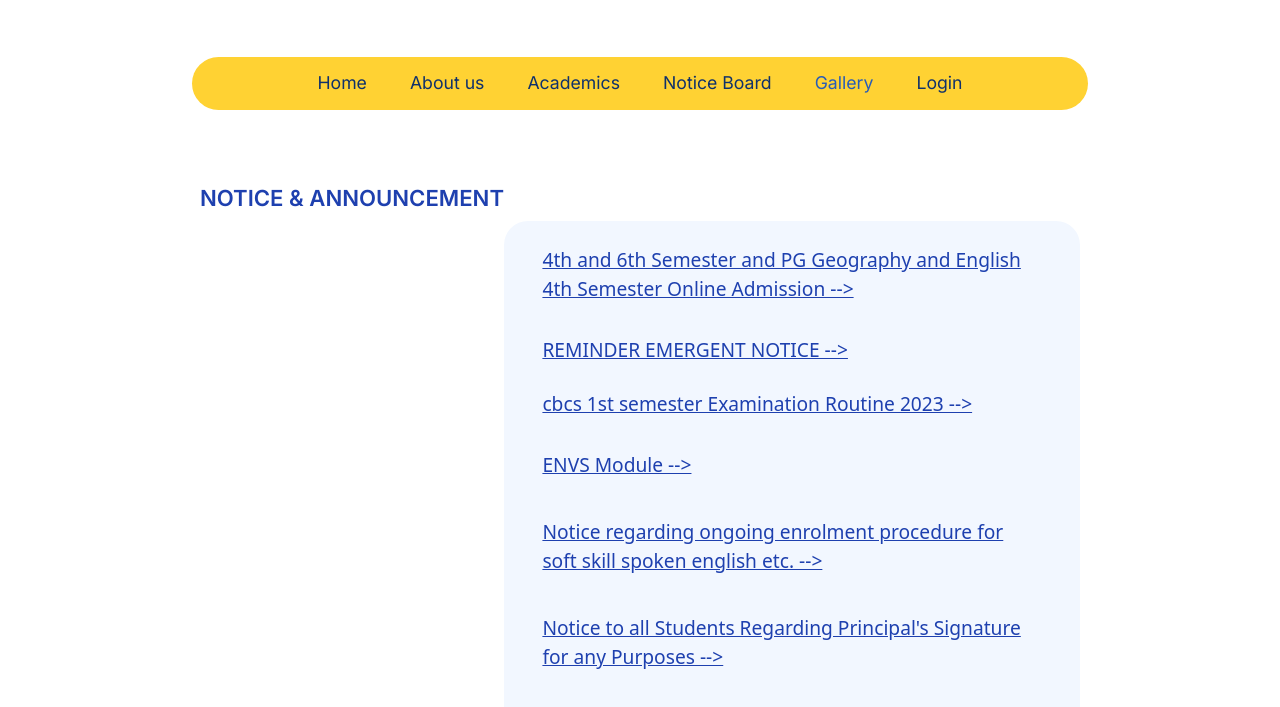
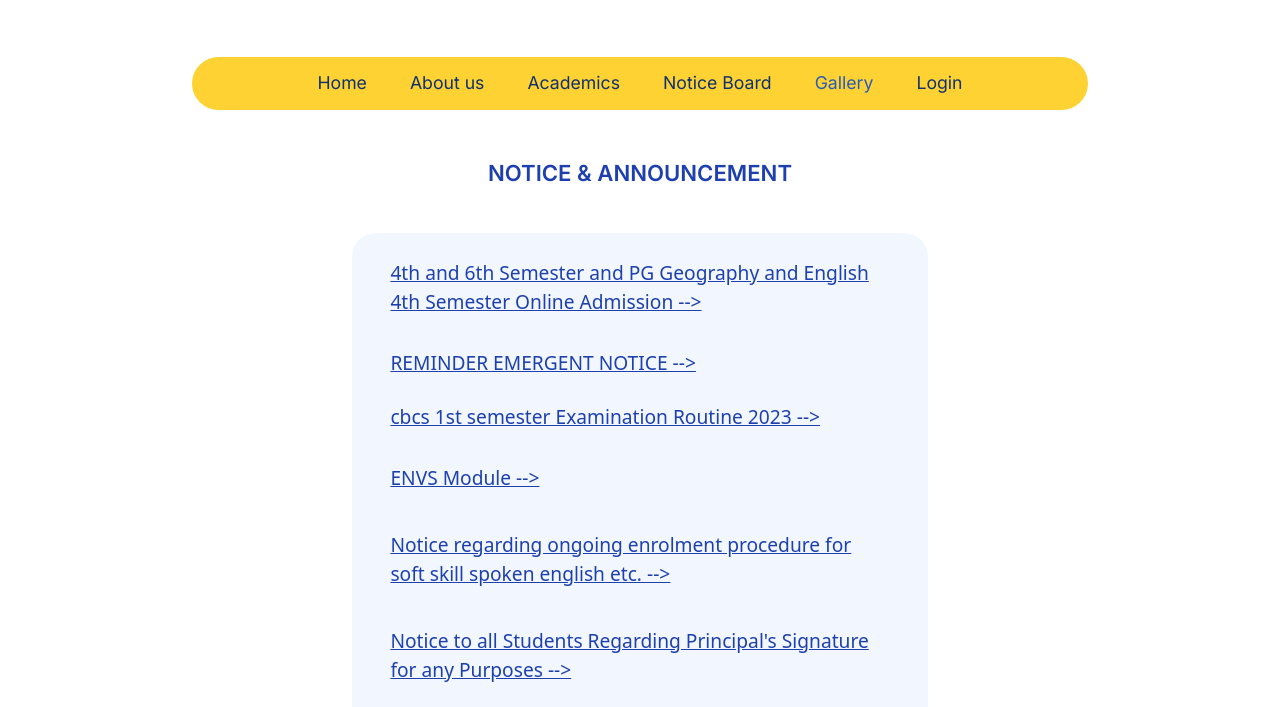
Before and after one commit to Rick8509/cs-dept, a website: page dist/notice.html in a window 1280 px wide. Shown: the part 61-768 px from the top of the page. Drawn offline with nearby package versions, Linux system fonts and the light colour scheme; files that its build step writes are made by us from their sources.

Commit message:
notice section correction

```diff
--- a/dist/notice.html
+++ b/dist/notice.html
@@ -83,12 +83,12 @@
       </div>
 
       <!-- notice container -->
-      <div class="container flex justify-center items-center relative top-[17vw]" >
-        <div class="text-blue-800 font-Inter mb-[3.4vw] text-[1.73vw] font-semibold relative top-[-17vw]">
+      <div class="container block justify-center text-center items-center relative top-[17vw]" >
+        <div class="text-blue-800 font-Inter mb-[3.4vw] text-[1.73vw] font-semibold top-[-17vw]">
             NOTICE & ANNOUNCEMENT
           </div>
         <div
-           class="w-[45vw] h-[44vw] bg-[#F2F7FF] px-[3vw] rounded-[1.87vw] relative top-[5vw]"
+           class="w-[45vw] h-[44vw] bg-[#F2F7FF] px-[3vw] rounded-[1.87vw] top-[5vw] mx-auto text-left"
         >
         <a
             href="https://drive.google.com/file/d/1XkDvKUDFV1MfHpZXlCM_7ddXWYMi3eXa/view?usp=share_link"
```
